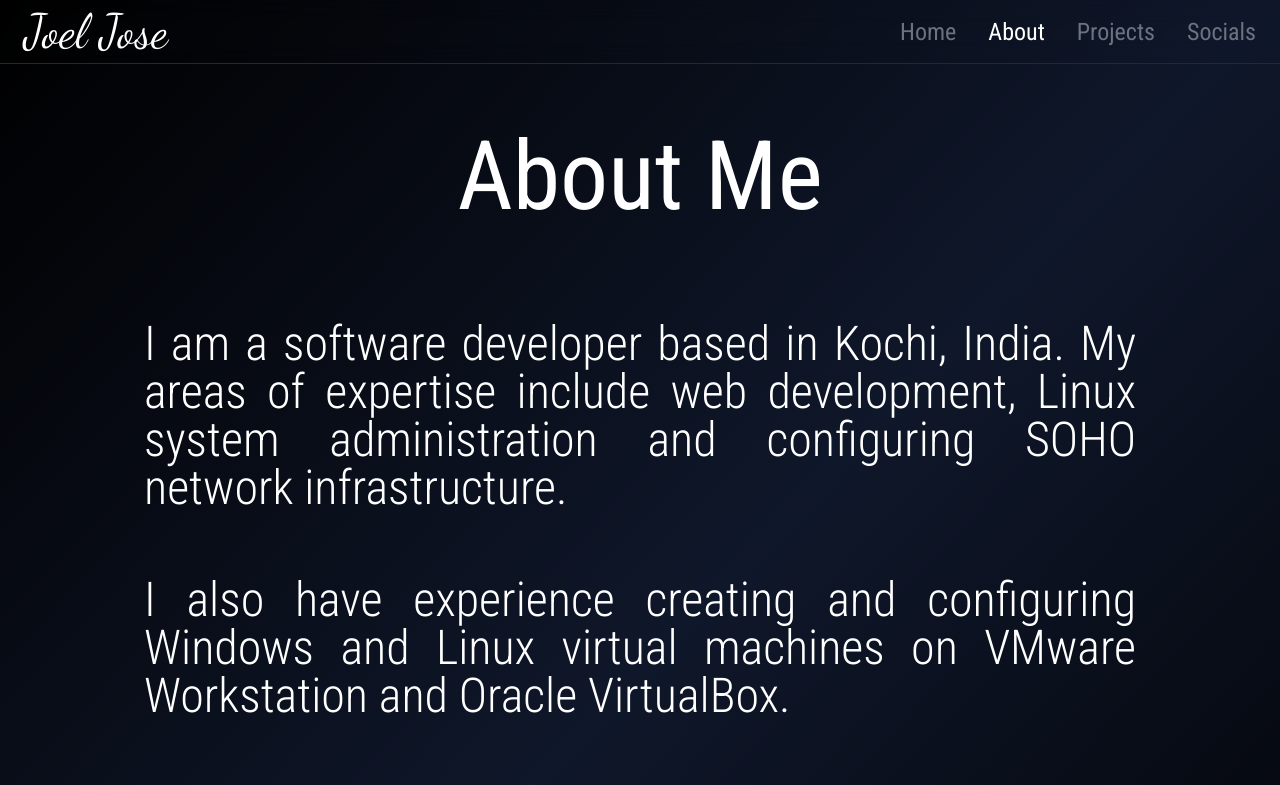
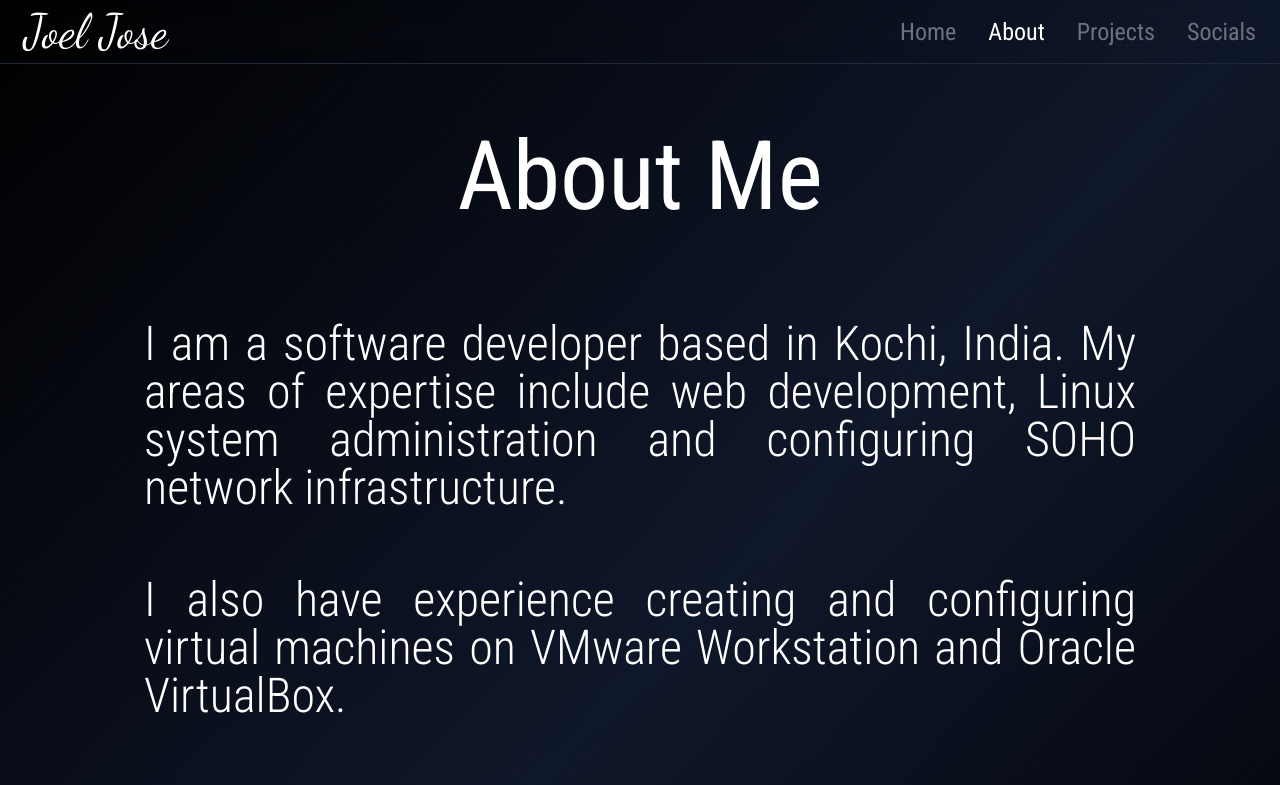
Before and after one commit to joeljosedev/portfolio-website, a Next.js app: page /about in a window 1280 px wide. Shown: the top 785 px of the page. Built offline with nearby package versions, Linux system fonts and the light colour scheme.

Commit message:
Updated About section

```diff
--- a/pages/about.tsx
+++ b/pages/about.tsx
@@ -11,8 +11,8 @@ const About: NextPage = () => {
         SOHO network infrastructure.
       </div>
       <div className={styles.para2}>
-        I also have experience creating and configuring Windows and Linux
-        virtual machines on VMware Workstation and Oracle VirtualBox.
+        I also have experience creating and configuring virtual machines on
+        VMware Workstation and Oracle VirtualBox.
       </div>
       <div className={styles.para3}>
         Programming languages, frameworks and tools I am proficient in:
```
